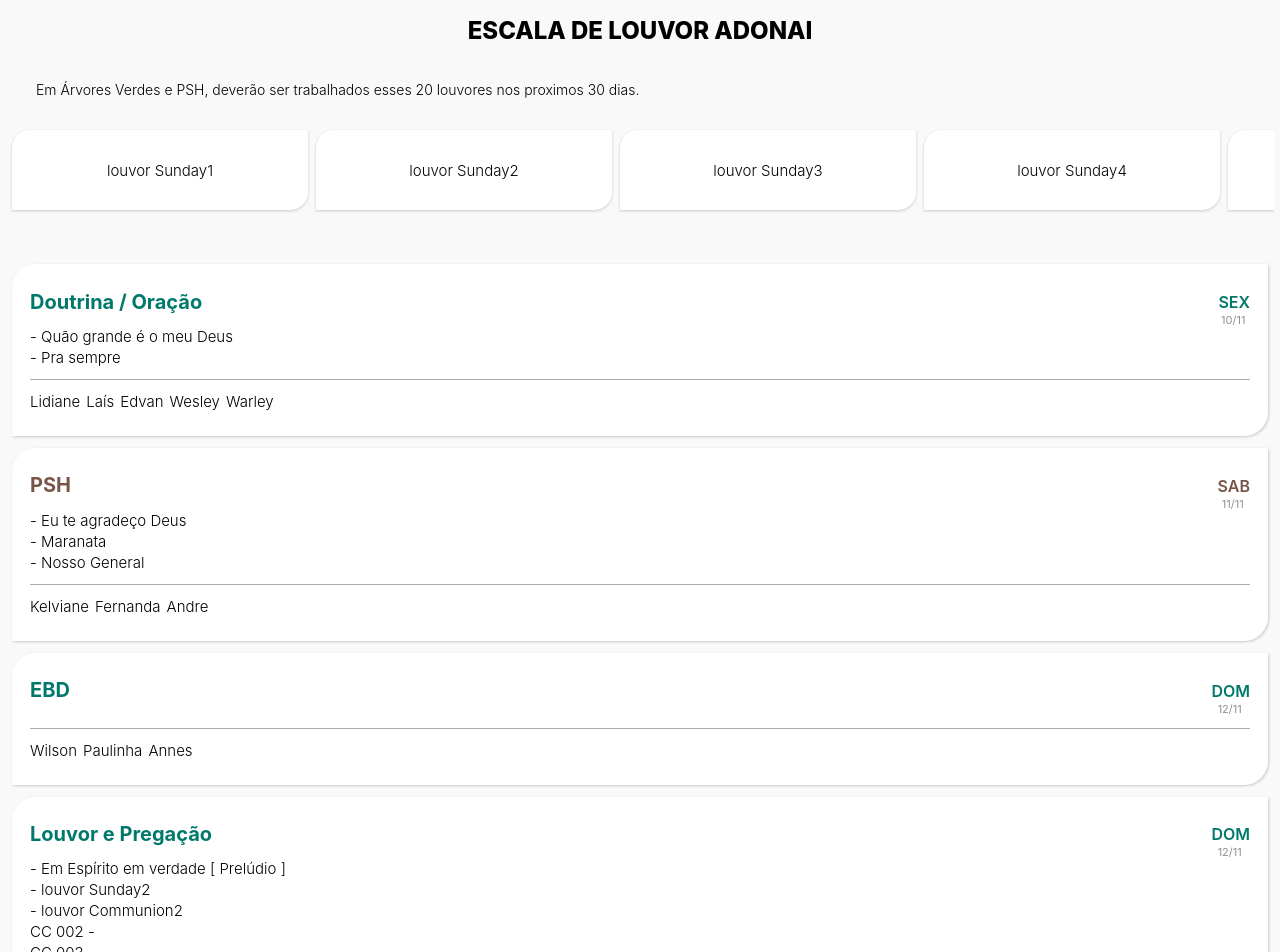
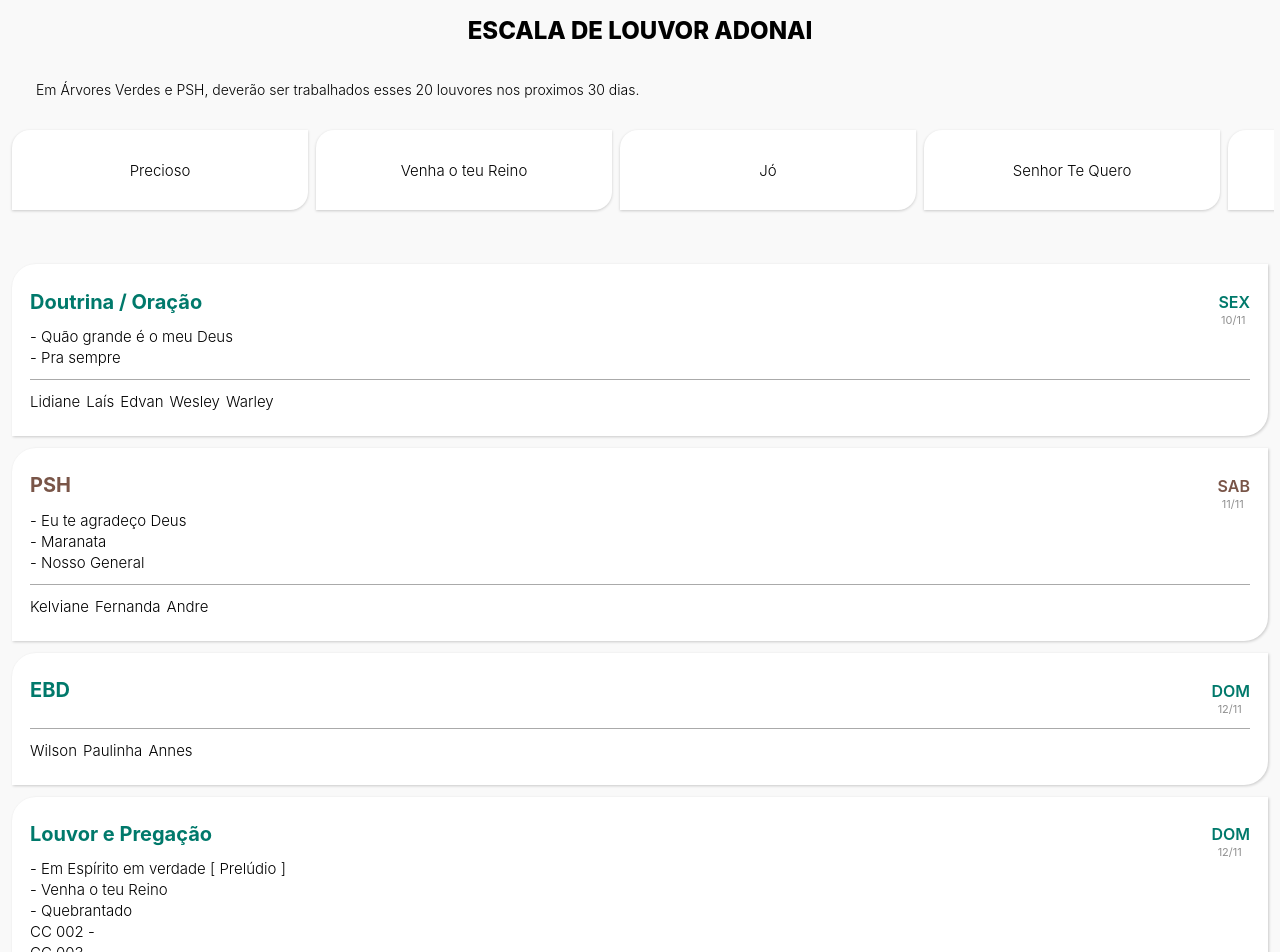
Before and after one commit to hupernikomen/scalepraise, a React (Create React App) app: page / in a window 1280 px wide. Shown: the top 952 px of the page. Built offline with nearby package versions, Linux system fonts and the light colour scheme.

Commit message:
Postagem

```diff
--- a/src/App.js
+++ b/src/App.js
@@ -9,13 +9,11 @@ const praises = {
   psh: ["Faz Chover", "Eu te agradeço Deus", "Maranata", "Nosso General", "Pra sempre", "Vim para adorar-Te", "Não há Deus maior"],
   ebd: [],
   sundayprelude: ["Bom estarmos aqui", "Em Espírito em verdade", "Renova-me", "Jesus em Tua presença"], // 4 LOUVORES
-  sunday: ["louvor Sunday1", "louvor Sunday2", "louvor Sunday3", "louvor Sunday4", "louvor Sunday5"], // 5 LOUVORES , SENDO 3 DE SEXTA
-  sundaycommunion: ["louvor Communion1", "louvor Communion2", "louvor Communion3", "louvor Communion4", "louvor Communion5"], // 5 LOUVORES
+  sunday: ["Precioso", "Venha o teu Reino", "Jó", "Senhor Te Quero", "Poderoso Deus"], // 5 LOUVORES , SENDO 3 DE SEXTA
+  sundaycommunion: ["Celebrai a Cristo", "Quebrantado", "Galileu", "Quero que valorize", "Até que Ele venha"], // 5 LOUVORES
   hcc: ['001', '002', '003', '004', '005'],
-  supper: ["Bendito Cordeiro"] // Louvors de Ceia
+  supper: ["Bendito Cordeiro", "Alto Preço"] // Louvors de Ceia
 }
-
-
 
 
 // Musicos
```
